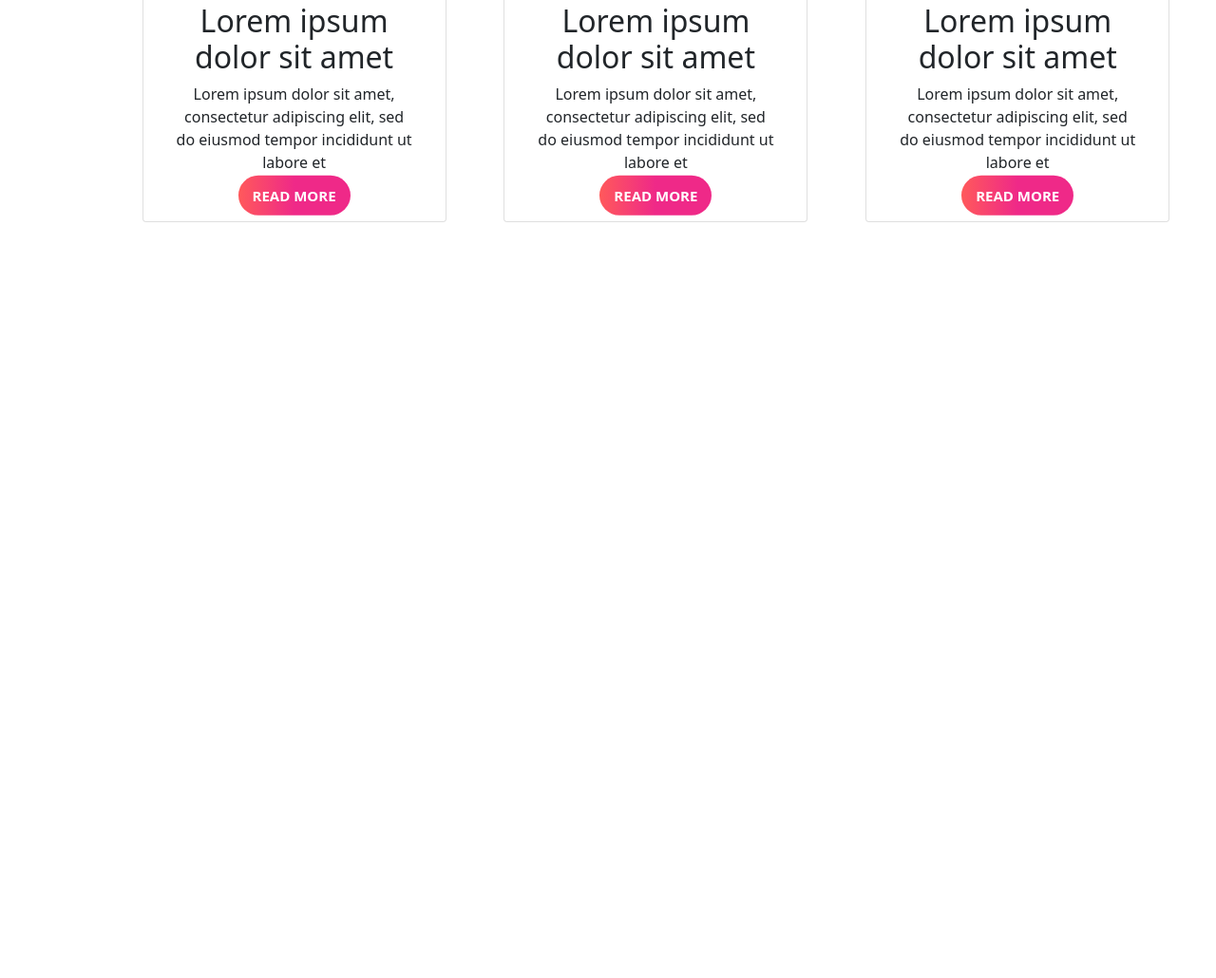
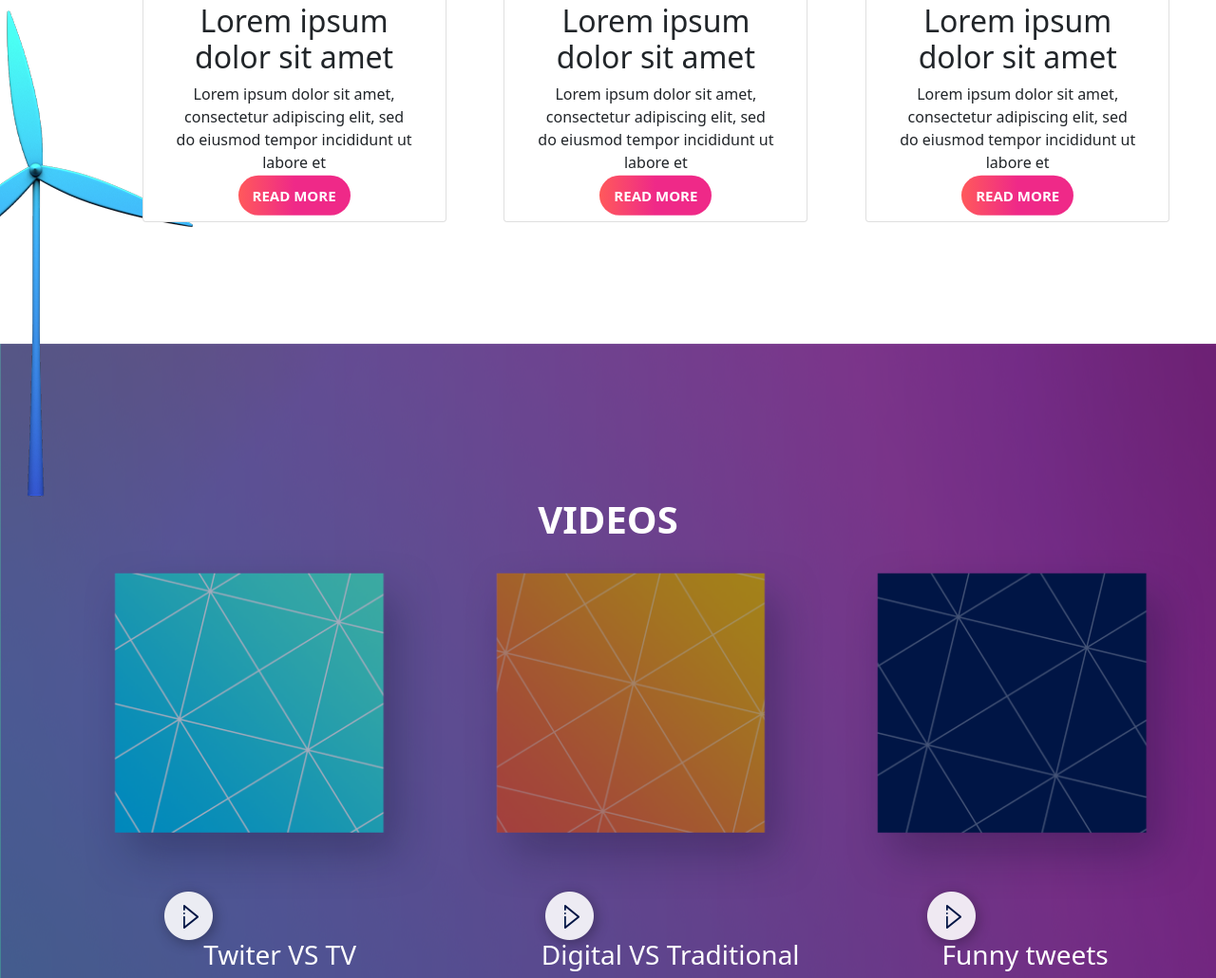
Before and after one commit to damjannak/euinfluencer, a plain HTML site: page index.html in a window 1280 px wide. Shown: the part 4306-5336 px from the top of the page at 95% size. Before the commit the page ends 4668 px from the top, so only its background shows below. Drawn offline with Linux system fonts and the light colour scheme.

Commit message:
Section-videos

```diff
--- a/index.html
+++ b/index.html
@@ -233,5 +233,26 @@
         </div>
     </div>
 </div>
+<div class="container-fluid container-fluid_videos">
+    <img src="./img/sticker.png"style="margin-top: -28%;margin-left: -90% ">
+<h1><b>VIDEOS</b></h1>
+    <div class="row" style="margin-left: 5%">
+        <div class="col-sm-4">
+            <img src="./img/v1.png">
+            <a href="#"><img src="./img/play%20button.png" style="margin-left: -40%;margin-top: -5%"></a>
+            <h3 style="margin-left: 10%; margin-top: -5%">Twiter VS TV</h3>
+        </div>
+        <div class="col-sm-4">
+            <img src="./img/v2.png">
+            <a href="#"><img src="./img/play%20button.png" style="margin-left: -40%;margin-top:-5% "></a>
+            <h3 style="margin-left: 15%; margin-top: -5%">Digital VS Traditional</h3>
+        </div>
+        <div class="col-sm-4">
+            <img src="./img/v3.png">
+            <a href="#"><img src="./img/play%20button.png" style="margin-left: -40%;margin-top: -5%"></a>
+            <h3  style="margin-left: %; margin-top: -5%">Funny tweets</h3>
+        </div>
+    </div>
+</div>
 </body>
 </html>
--- a/main.css
+++ b/main.css
@@ -323,3 +323,9 @@ img{
 .container-fluid_articles {
 padding: 10%;
 }
+.container-fluid_videos {
+   background-image: url("./img/bg_111.png");
+   max-width: 100%;
+   text-align: center;
+   color: white;
+}
```
Also changed, not shown: img/play button.png (added), img/v1.png (added), img/v2.png (added), img/v3.png (added).
